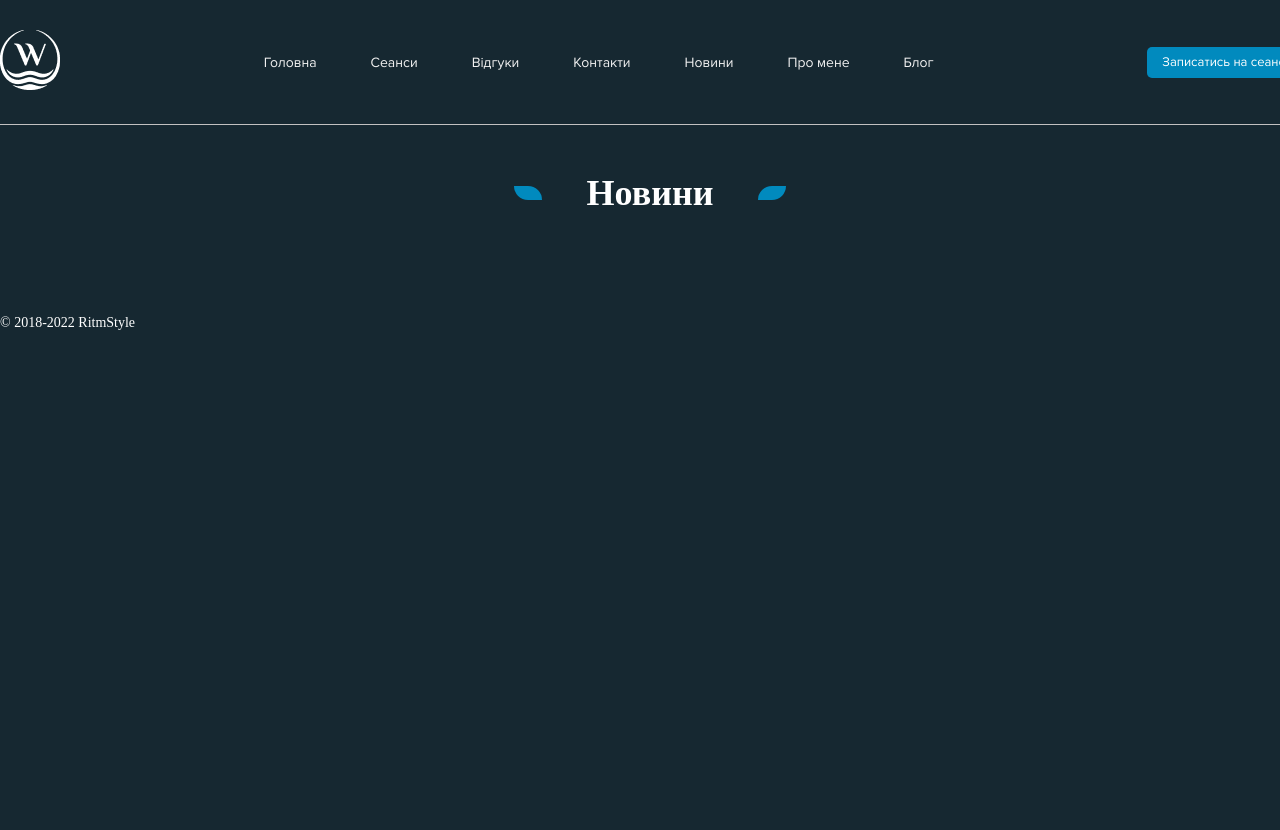
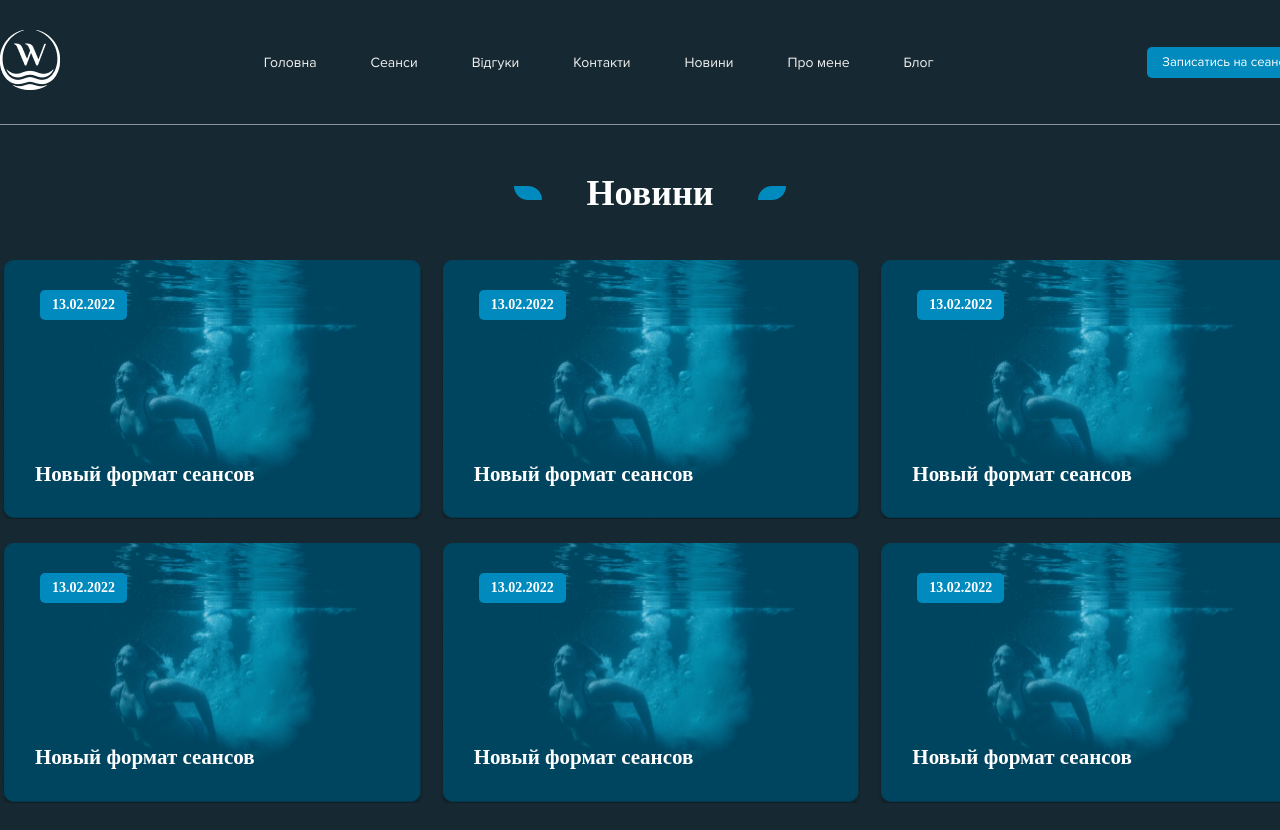
Before and after one commit to Kirkolchev/Aquatherapy, a plain HTML site: page index st2.html in a window 1280 px wide. Shown: the top 830 px of the page. Before the commit the page ends 800 px from the top, so only its background shows below. Drawn offline with Linux system fonts and the light colour scheme; a web font is replaced by a local one.

Commit message:
страница 2

```diff
--- a/css/stale_news.css
+++ b/css/stale_news.css
@@ -1,6 +1,9 @@
-header{
-    border-bottom: 1px solid rgb(194, 193, 193);
-    width: 100%;
+.header_container{
+    border-bottom: 1px solid #8A9398 ;
+
+}
+footer .container{
+        border-top: 1px solid #8A9398 ;
 }
 .Rectangle5{
     background: #018ABE;
@@ -24,7 +27,7 @@ header{
     align-items: center;
     height: 15px;
     justify-content: center;
-    padding-top: 60px;
+    padding: 60px 0px;
 }
 .news__title{
     font-family: 'El Messiri';
@@ -33,3 +36,34 @@ header{
     font-size: 24px;
     color: #FFFFFF;
 }
+.servises{
+    background: url(/img/unsplash_TnOyyEtrKd0.jpg) no-repeat ;
+    display: inline-block;
+    margin-bottom: 24px;
+    width: 100%;
+}
+.data{
+    padding: 6px 12px 5px;
+    background-color: #018ABE;
+    display: inline-block;
+    font-family: 'Proxima Nova';
+    font-style: normal;
+    font-weight: 700;
+    font-size: 14px;
+    line-height: 135%;
+    margin: 30px 285px 140px 40px;
+    color: #FFFFFF;
+    border-radius: 5px;
+}
+.text__title{
+    font-family: 'El Messiri';
+    font-style: normal;
+    font-weight: 700;
+    font-size: 21px;
+    line-height: 140%;
+    color: #FFFFFF;
+    margin: 0px 45px 30px 35px;
+}
+.servises__wrap{
+    column-count: 3;
+}
--- a/index st2.html
+++ b/index st2.html
@@ -1,22 +1,24 @@
+<!-- @format -->
+
 <!DOCTYPE html>
 <html lang="en">
   <head>
-    <meta charset="UTF-8">
-    <meta http-equiv="X-UA-Compatible" content="IE=edge">
-    <meta name="viewport" content="width=device-width, initial-scale=1.0">
-    <link rel="stylesheet"  href="css/header.css">
-    <link rel="stylesheet" href="css/stale.css">
-    <link rel="stylesheet" href="css/footer.css">
-    <link rel="stylesheet" href="css/fonts.css">
-    <link rel="stylesheet" href="css/font-awesome.min.css">
-    <link rel="stylesheet" href="css/stale_news.css">
+    <meta charset="UTF-8" />
+    <meta http-equiv="X-UA-Compatible" content="IE=edge" />
+    <meta name="viewport" content="width=device-width, initial-scale=1.0" />
+    <link rel="stylesheet" href="css/header.css" />
+    <link rel="stylesheet" href="css/stale.css" />
+    <link rel="stylesheet" href="css/footer.css" />
+    <link rel="stylesheet" href="css/fonts.css" />
+    <link rel="stylesheet" href="css/font-awesome.min.css" />
+    <link rel="stylesheet" href="css/stale_news.css" />
     <title>Document</title>
   </head>
   <body>
     <header class="header">
       <div class="header_container container">
         <div class="contents">
-                <a href="index.html"> <img src="img/Group 1.png" alt="Logo"></a>
+          <a href="index.html"> <img src="img/Group 1.png" alt="Logo" /></a>
           <nav class="menu">
             <ul>
               <li>
@@ -44,8 +46,6 @@
           </nav>
           <a class="btn_header btn" href="#">Записатись на сеанс</a>
         </div>
-
-
       </div>
     </header>
     <section class="news">
@@ -58,17 +58,39 @@
             </div>
             <div class="Rectangle3"></div>
           </div>
+          <div class="servises__wrap">
+            <a class="servises" href="#">
+              <h2 class="data">13.02.2022</h2>
+              <p class="text__title">Новый формат сеансов</p>
+            </a>
+            <a class="servises" href="#">
+              <h2 class="data">13.02.2022</h2>
+              <p class="text__title">Новый формат сеансов</p>
+            </a>
+            <a class="servises" href="#">
+              <h2 class="data">13.02.2022</h2>
+              <p class="text__title">Новый формат сеансов</p>
+            </a>
+            <a class="servises" href="#">
+              <h2 class="data">13.02.2022</h2>
+              <p class="text__title">Новый формат сеансов</p>
+            </a>
+            <a class="servises" href="#">
+              <h2 class="data">13.02.2022</h2>
+              <p class="text__title">Новый формат сеансов</p>
+            </a>
+            <a class="servises" href="#">
+              <h2 class="data">13.02.2022</h2>
+              <p class="text__title">Новый формат сеансов</p>
+            </a>
           </div>
-
         </div>
-
+      </div>
     </section>
     <footer class="footer">
       <div class="container">
         <div class="footer_content">
-                <p class="footer_text">
-                    © 2018-2022 RitmStyle
-                </p>
+          <p class="footer_text">© 2018-2022 RitmStyle</p>
         </div>
       </div>
     </footer>
```
Lines whose indentation alone changed are shown as unchanged.
